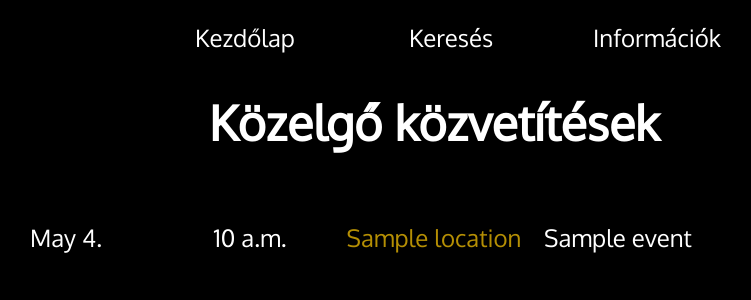
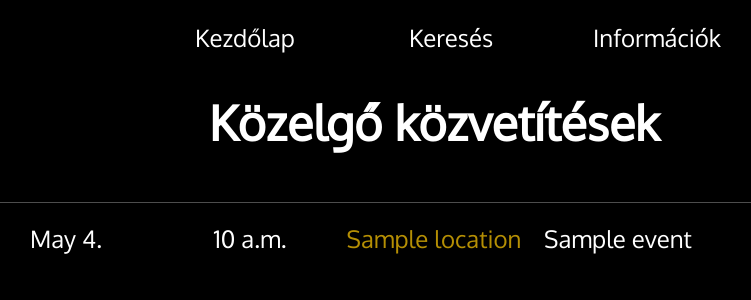
Before and after one commit to molnarm/liturgia.tv, a Django app: page / in a window 1280 px wide. Shown: the top 300 px of the page, without its empty margins (206-957 px from the left). Run offline with Django 3.2, Linux system fonts and the light colour scheme; tables that the repository leaves empty hold one stand-in row (values such as "Sample post"); parts of the project's set-up code (start-up, migrations or seed data) failed here and were passed over.

Commit message:
több adat van, legyen átláthatóbb

```diff
--- a/todo.txt
+++ b/todo.txt
@@ -1,3 +1,2 @@
 események egyedi dátummal
 db query ellenőrzés
-heroku staging app
--- a/zsolozsma/admin.py
+++ b/zsolozsma/admin.py
@@ -11,6 +11,7 @@ class EventScheduleInline(admin.TabularInline):
 class EventAdmin(admin.ModelAdmin):
     model = zsolozsma.models.Event
     inlines = [EventScheduleInline, ]
+    ordering = ['location', 'liturgy']
 
 
 class EventInline(admin.TabularInline):
@@ -21,6 +22,7 @@ class EventInline(admin.TabularInline):
 class LocationAdmin(admin.ModelAdmin):
     readonly_fields = ('slug',)
     inlines = [EventInline, ]
+    ordering = ['name']
 
 
 class LiturgyTextInline(admin.TabularInline):
@@ -31,6 +33,7 @@ class LiturgyTextInline(admin.TabularInline):
 class LiturgyAdmin(admin.ModelAdmin):
     readonly_fields = ('slug',)
     inlines = [LiturgyTextInline, ]
+    ordering = ['name']
 
 
 @admin.register(zsolozsma.models.Broadcast)
--- a/zsolozsma/models.py
+++ b/zsolozsma/models.py
@@ -67,7 +67,7 @@ class Event(models.Model):
     text_url = models.URLField('Egyedi szöveg URL', max_length=500, blank=True)
 
     def __str__(self):
-        return "%s %s" % (self.name, self.location.name)
+        return "%s %s" % (self.location.name, self.name)
 
     class Meta:
         verbose_name = 'Esemény'
--- a/zsolozsma/queries.py
+++ b/zsolozsma/queries.py
@@ -67,7 +67,7 @@ def get_schedule(
         schedule.extend([i for i in [ScheduleItem(item, _date, item.time)
                                      for item in scheduleQuery if item.day_of_week == _day] if i.shown])
 
-    schedule.sort(key=attrgetter('date', 'time'))
+    schedule.sort(key=attrgetter('date', 'time', 'event.name'))
 
     return schedule
 
--- a/zsolozsma/static/zsolozsma/dark.css
+++ b/zsolozsma/static/zsolozsma/dark.css
@@ -10,3 +10,7 @@ body {
 .material-icons.disabled {
     color: #ffffff4d;
 }
+
+.row.new-day {
+    border-top: 1px solid #ffffff4d;
+}
--- a/zsolozsma/static/zsolozsma/light.css
+++ b/zsolozsma/static/zsolozsma/light.css
@@ -10,3 +10,7 @@ body {
 .material-icons.disabled {
     color: #00000042;
 }
+
+.row.new-day {
+    border-top: 1px solid #00000042;
+}
--- a/zsolozsma/templates/zsolozsma/snippets/schedule.html
+++ b/zsolozsma/templates/zsolozsma/snippets/schedule.html
@@ -1,7 +1,7 @@
 <div class="schedule">
     <div class="table-container"  role="table" aria-label="Közvetítések">
     {% for item in schedule %}
-        <div class="flex-table row" role="rowgroup">
+        <div class="flex-table row {% ifchanged item.date %}new-day{% endifchanged %}" role="rowgroup">
             <div class="flex-row" role="cell">
                 {{ item.date | date:'F j.' }}
             </div>
```
Also changed, not shown: 1 other file.
